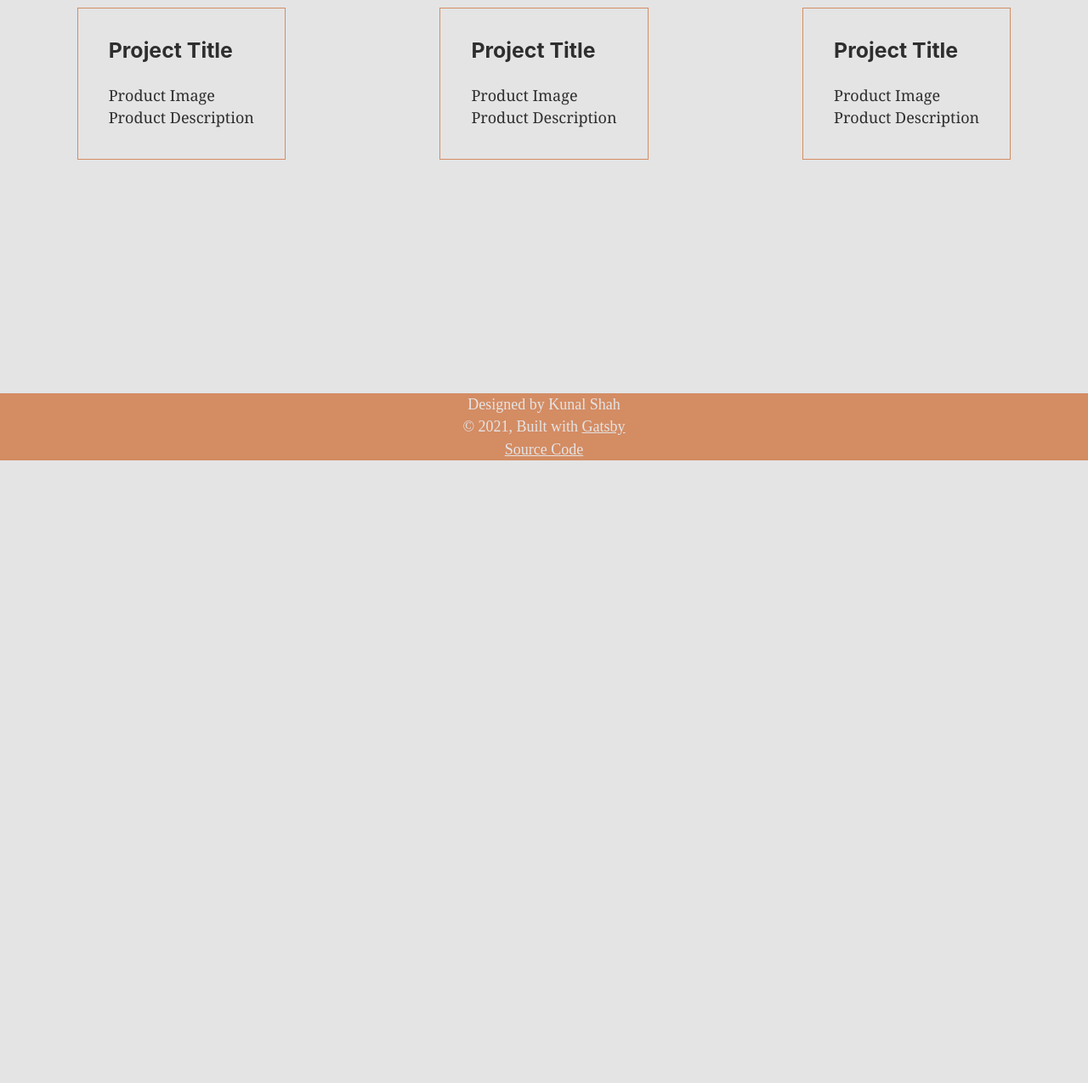
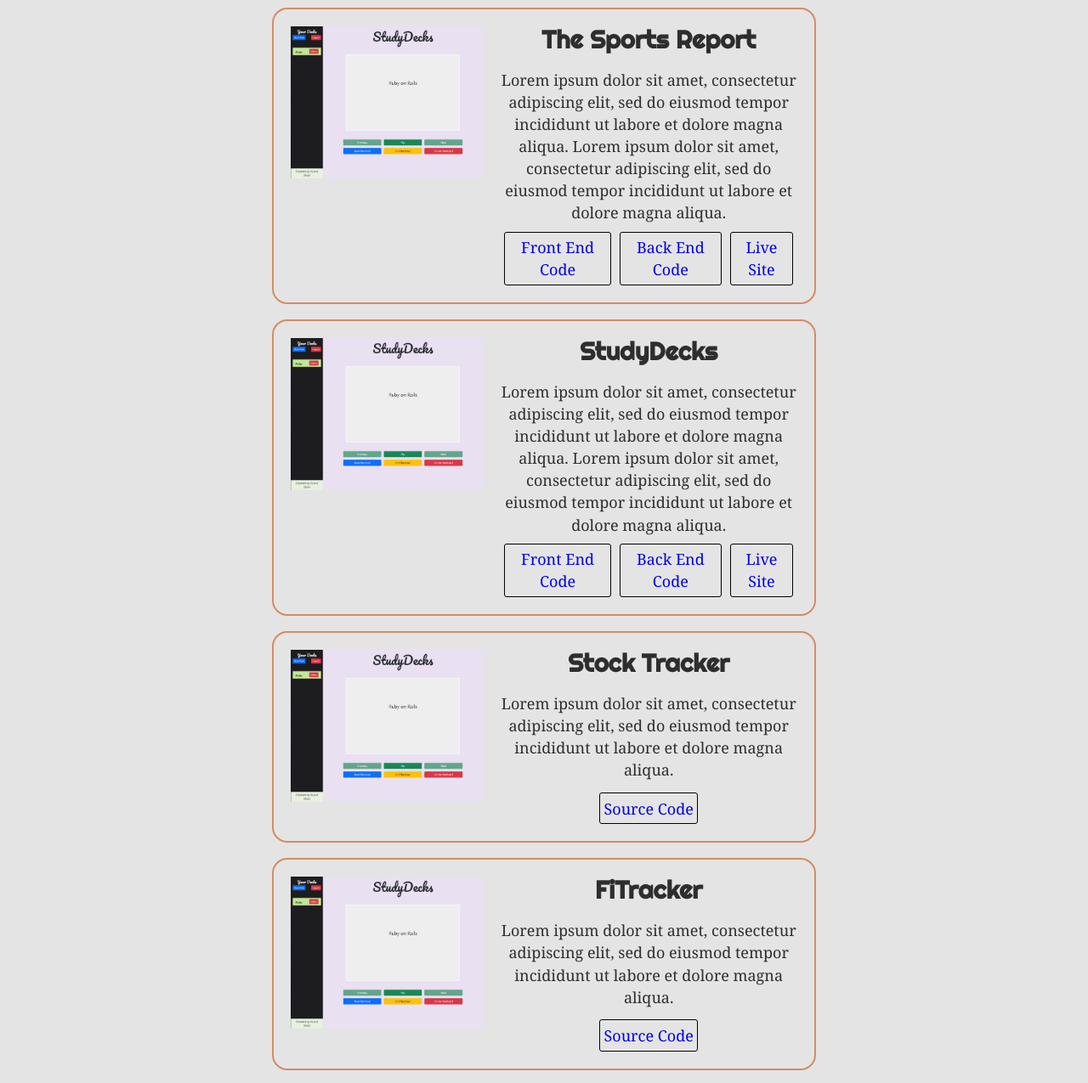
Before and after one commit to kdshah6593/portfolio-website, a Gatsby site: page /projects in a window 1280 px wide. Shown: the part 258-1533 px from the top of the page at 85% size. Before the commit the page ends 800 px from the top, so only its background shows below. Built offline with nearby package versions, Linux system fonts and the light colour scheme; Gatsby itself is replaced by a stand-in of ours; a web font is replaced by a local one.

Commit message:
create styled components to generate project cards

```diff
--- a/src/components/styles.css
+++ b/src/components/styles.css
@@ -133,6 +133,12 @@
     margin-left: 10px;
 }
 
+#project-header {
+    color: #D48C63;
+    font-size: 90px;
+    text-align: center;
+}
+
 #project-body {
     display: flex;
     flex-direction: column;
--- a/src/pages/projects.js
+++ b/src/pages/projects.js
@@ -2,30 +2,133 @@ import React from 'react';
 import "../components/styles.css"
 import Layout from "../components/layout"
 import Seo from "../components/seo"
+import { Link } from "gatsby"
+import styled from "styled-components"
+import StudyDecks from "../images/studydecks_main.png"
+
+const CardContainer = styled.div`
+display: flex;
+flex-direction: column;
+align-items: center;
+margin: 0 auto;
+width: 50%;
+`
+
+const CardWrapper = styled.div`
+display: flex;
+flex-direction: row;
+width: 100%;
+padding: 10px;
+margin-bottom: 1rem;
+border: 2px solid #D48C63;
+border-radius: 1rem;
+`
+
+const CardText = styled.div`
+display: flex;
+flex-direction: column;
+padding: 10px;
+text-align: center;
+width: 60%;
+`
+
+const CardImage = styled.img`
+width: 40%;
+height: 90%;
+padding: 10px;
+`
+
+const CardTitle = styled.h2`
+font-family: "Righteous";
+margin-bottom: 1rem;
+`
+
+const CardDescription = styled.p`
+flex-grow: 2;
+margin-bottom: 0.5rem;
+`
+
+const LinkWrapper = styled.div`
+display: flex;
+flex-direction: row;
+justify-content: center;
+`
+
+const CardLink = styled(Link)`
+border: 1px solid black;
+border-radius: 3px;
+text-decoration: none;
+padding: 0.25rem;
+margin: 0 5px;
+`
+
+const LiveProject = (props) => (
+    <CardWrapper>
+        <CardImage src={props.image} />
+        <CardText>
+            <CardTitle>{props.title}</CardTitle>
+            <CardDescription>{props.description}</CardDescription>
+            <LinkWrapper>
+                <CardLink to={props.frontend} target="_blank">Front End Code</CardLink>
+                <CardLink to={props.backend} target="_blank">Back End Code</CardLink>
+                <CardLink to={props.hosted} target="_blank">Live Site</CardLink>
+            </LinkWrapper>
+        </CardText>
+    </CardWrapper>
+)
+
+const NotLiveProject = (props) => (
+    <CardWrapper>
+        <CardImage src={props.image} />
+        <CardText>
+            <CardTitle>{props.title}</CardTitle>
+            <CardDescription>{props.description}</CardDescription>
+            <LinkWrapper>
+                <CardLink to="#" target="_blank">Source Code</CardLink>
+            </LinkWrapper>
+        </CardText>
+    </CardWrapper>
+)
 
 const Projects = () => {
     return (
         <Layout>
             <Seo title="Projects" />
             <div id="project-body">
-                <h1 className="marker-font" id="contact-header">Projects</h1>
-                <div id="projects">
-                    <div className="project-card">
-                        <h3>Project Title</h3>
-                        <p>Product Image</p>
-                        <p>Product Description</p>
-                    </div>
-                    <div className="project-card">
-                        <h3>Project Title</h3>
-                        <p>Product Image</p>
-                        <p>Product Description</p>
-                    </div>
-                    <div className="project-card">
-                        <h3>Project Title</h3>
-                        <p>Product Image</p>
-                        <p>Product Description</p>
-                    </div>
-                </div>
+                <h1 className="marker-font" id="project-header">Projects</h1>
+                <CardContainer>
+                    <LiveProject
+                        title="The Sports Report"
+                        description="Lorem ipsum dolor sit amet, consectetur adipiscing elit, sed do eiusmod tempor incididunt ut labore et dolore magna aliqua. Lorem ipsum dolor sit amet, consectetur adipiscing elit, sed do eiusmod tempor incididunt ut labore et dolore magna aliqua."
+                        frontend="https://github.com/kdshah6593/the-sports-report-frontend"
+                        backend="https://github.com/kdshah6593/the-sports-report-backend"
+                        hosted="https://the-sports-report.herokuapp.com"
+                        image={StudyDecks}
+                    />
+                    <LiveProject
+                        title="StudyDecks"
+                        description="Lorem ipsum dolor sit amet, consectetur adipiscing elit, sed do eiusmod tempor incididunt ut labore et dolore magna aliqua. Lorem ipsum dolor sit amet, consectetur adipiscing elit, sed do eiusmod tempor incididunt ut labore et dolore magna aliqua."
+                        frontend="https://github.com/kdshah6593/studydecks-frontend"
+                        backend="https://github.com/kdshah6593/studydecks-backend"
+                        hosted="https://studydecks.herokuapp.com"
+                        image={StudyDecks}
+                    />
+                    <NotLiveProject
+                        title="Stock Tracker"
+                        description="Lorem ipsum dolor sit amet, consectetur adipiscing elit, sed do eiusmod tempor incididunt ut labore et dolore magna aliqua."
+                        image={StudyDecks}
+                    />
+                    <NotLiveProject
+                        title="FiTracker"
+                        description="Lorem ipsum dolor sit amet, consectetur adipiscing elit, sed do eiusmod tempor incididunt ut labore et dolore magna aliqua."
+                        image={StudyDecks}
+                    />
+                    <NotLiveProject
+                        title="LOL Champions"
+                        description="Lorem ipsum dolor sit amet, consectetur adipiscing elit, sed do eiusmod tempor incididunt ut labore et dolore magna aliqua."
+                        image={StudyDecks}
+                    />
+                </CardContainer>
             </div>
         </Layout>
     )
```
Also changed, not shown: src/images/studydecks_main.png (added).
